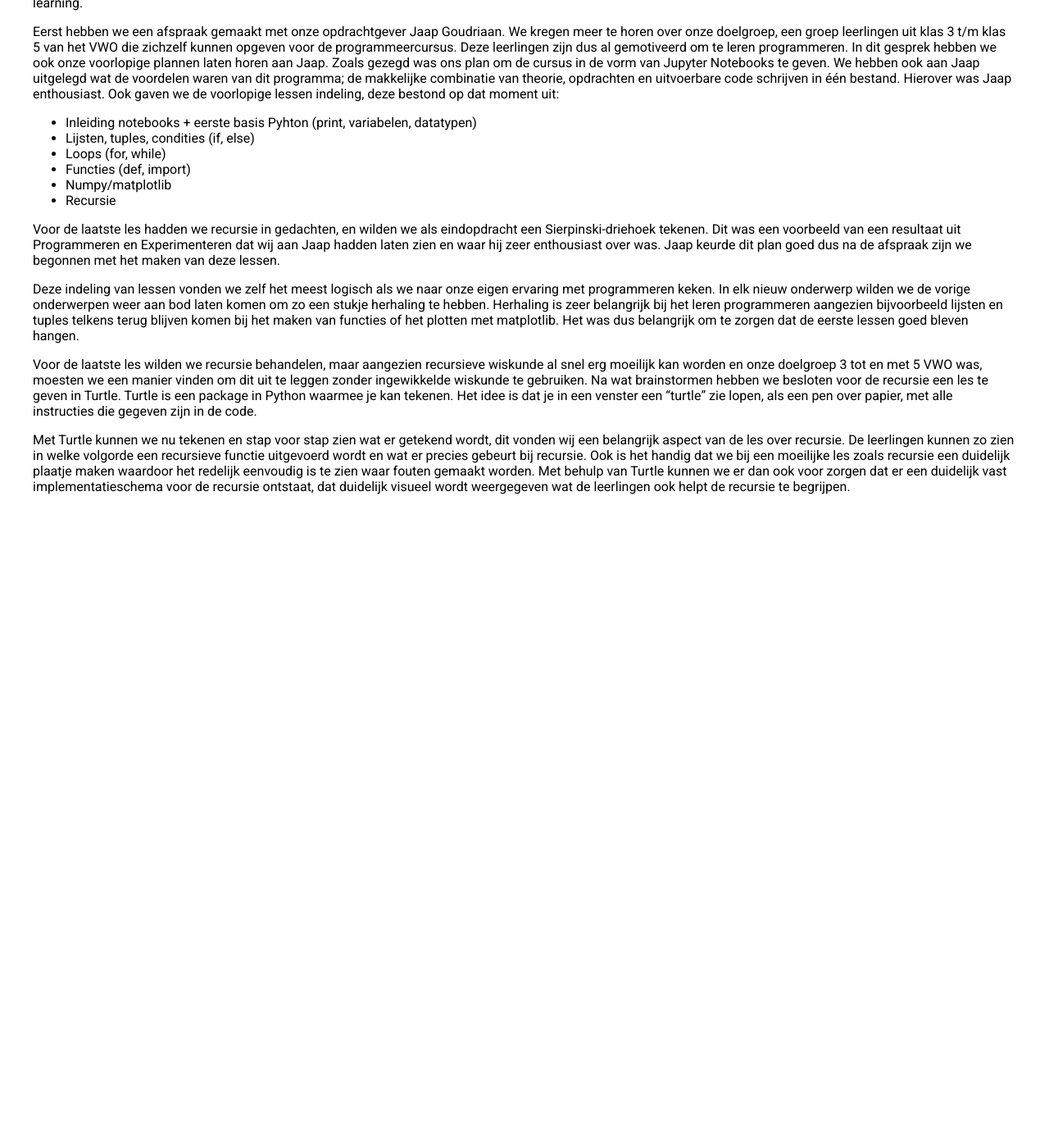
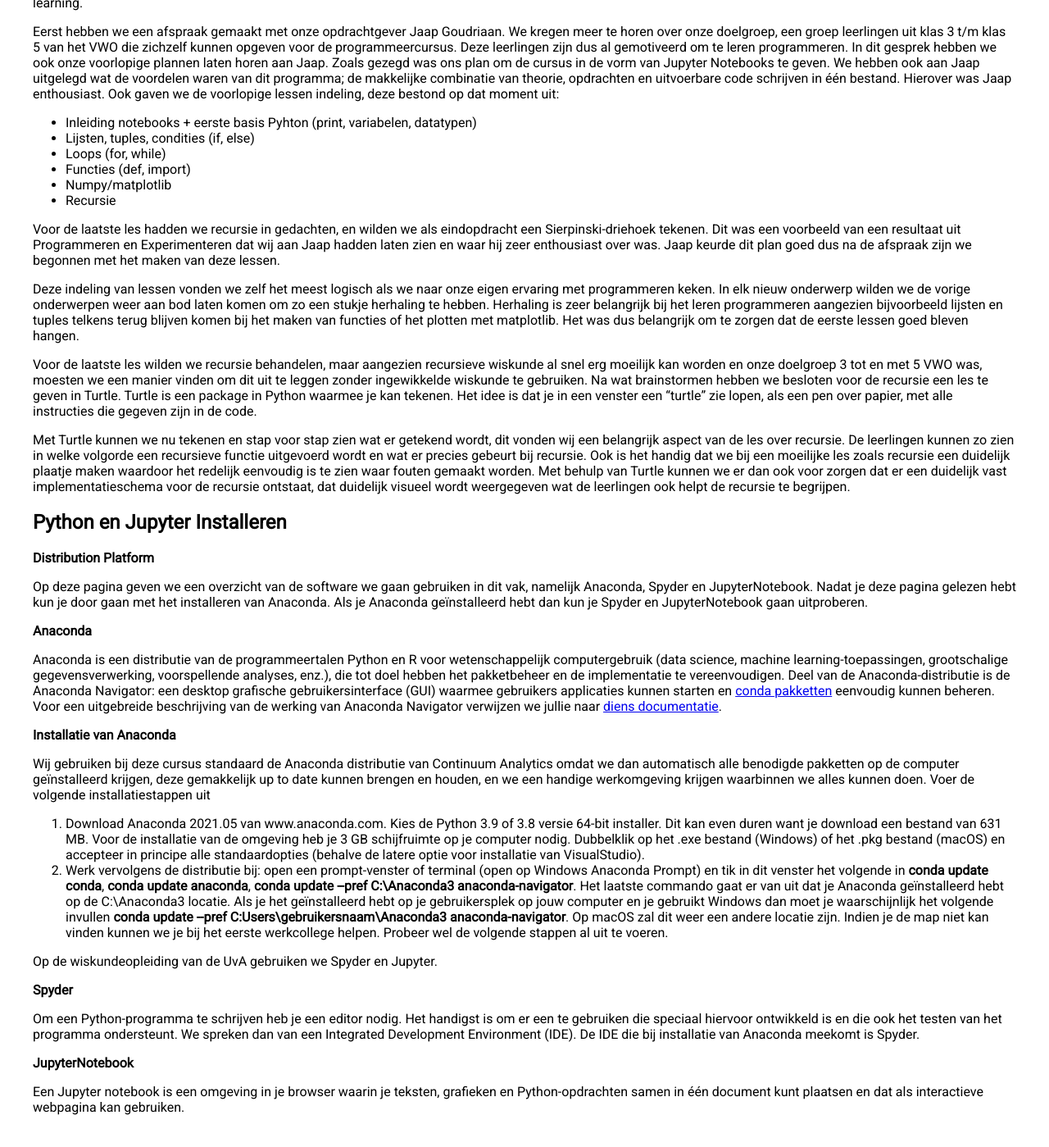
Before and after one commit to NicosStarreveld/Onderwijs-Communicatie, a Jekyll site: the page built from Pages/python.md, in a window 1280 px wide and 1400 px high, scrolled down 2106 px. Shown: the whole window at 82% size. Built offline with Jekyll 4.4.1, drawn with Linux system fonts in a browser that asks for light colours; before the commit the page ends 2749 px from its top, so only the background shows below that.

Commit message:
Update python.md

```diff
--- a/Pages/python.md
+++ b/Pages/python.md
@@ -56,4 +56,33 @@
 
 <p>Met Turtle kunnen we nu tekenen en stap voor stap zien wat er getekend wordt, dit vonden wij een belangrijk aspect van de les over recursie. De leerlingen kunnen zo zien in welke volgorde een recursieve functie uitgevoerd wordt en wat er precies gebeurt bij recursie. Ook is het handig dat we bij een moeilijke les zoals recursie een duidelijk plaatje maken waardoor het redelijk eenvoudig is te zien waar fouten gemaakt worden. Met behulp van Turtle kunnen we er dan ook voor zorgen dat er een duidelijk vast implementatieschema voor de recursie ontstaat, dat duidelijk visueel wordt weergegeven wat de leerlingen ook helpt de recursie te begrijpen. </p>
 
+<h2> Python en Jupyter Installeren </h2>
+
+<b>Distribution Platform</b>
+
+<p>Op deze pagina geven we een overzicht van de software we gaan gebruiken in dit vak, namelijk Anaconda, Spyder en JupyterNotebook. Nadat je deze pagina gelezen hebt kun je door gaan met het installeren van Anaconda. Als je Anaconda geïnstalleerd hebt dan kun je Spyder en JupyterNotebook gaan uitproberen.  </p>
+
+<b>Anaconda</b>
+<p>Anaconda is een distributie van de programmeertalen Python en R voor wetenschappelijk computergebruik (data science, machine learning-toepassingen, grootschalige gegevensverwerking, voorspellende analyses, enz.), die tot doel hebben het pakketbeheer en de implementatie te vereenvoudigen. Deel van de Anaconda-distributie is de Anaconda Navigator: een desktop grafische gebruikersinterface (GUI) waarmee gebruikers applicaties kunnen starten en <a href="https://en.wikipedia.org/wiki/Conda_(package_manager)">conda pakketten</a> eenvoudig kunnen beheren. Voor een uitgebreide beschrijving van de werking van Anaconda Navigator verwijzen we jullie naar <a href="https://docs.anaconda.com/anaconda/navigator/">diens documentatie</a>.</p>
+
+<b>Installatie van Anaconda</b>
+
+<p>Wij gebruiken bij deze cursus standaard de Anaconda distributie van Continuum Analytics omdat we dan automatisch alle benodigde pakketten op de computer geïnstalleerd krijgen, deze gemakkelijk up to date kunnen brengen en houden, en we een handige werkomgeving krijgen waarbinnen we alles kunnen doen. Voer de volgende installatiestappen uit</p>
+
+<ol><li>Download Anaconda 2021.05 van www.anaconda.com. Kies de Python 3.9 of 3.8 versie 64-bit installer. Dit kan even duren want je download een bestand van 631 MB. Voor de installatie van de omgeving heb je 3 GB schijfruimte op je computer nodig. Dubbelklik op het .exe bestand (Windows) of het .pkg bestand (macOS) en accepteer in principe alle standaardopties (behalve de latere optie voor installatie van VisualStudio).</li>
+
+<li>Werk vervolgens de distributie bij: open een prompt-venster of terminal (open op Windows Anaconda Prompt) en tik in dit venster het volgende in <b>conda update conda</b>, <b>conda update anaconda</b>,  <b>conda update --pref C:\Anaconda3 anaconda-navigator</b>. Het laatste commando gaat er van uit dat je Anaconda geïnstalleerd hebt op de C:\Anaconda3 locatie.  Als je het geïnstalleerd hebt op je gebruikersplek op jouw computer en je gebruikt Windows dan moet je waarschijnlijk het volgende invullen <b>conda update --pref C:Users\gebruikersnaam\Anaconda3 anaconda-navigator</b>. Op macOS zal dit weer een andere locatie zijn. Indien je de map niet kan vinden kunnen we je bij het eerste werkcollege helpen. Probeer wel de volgende stappen al uit te voeren.</li></ol>
+
+
+<p> Op de wiskundeopleiding van de UvA gebruiken we Spyder en Jupyter.</p>
+
+<b>Spyder</b>
+<p>Om een Python-programma te schrijven heb je een editor nodig. Het handigst is om er een te gebruiken die speciaal hiervoor ontwikkeld is en die ook het testen van het programma ondersteunt. We spreken dan van een Integrated Development Environment (IDE). De IDE die bij installatie van Anaconda meekomt is Spyder.</p>
+
+<b>JupyterNotebook</b>
+<p>Een Jupyter notebook is een omgeving in je browser waarin je teksten, grafieken en Python-opdrachten samen in één document kunt plaatsen en dat als interactieve webpagina kan gebruiken. </p>
+
+
+
+
 </html>
```
